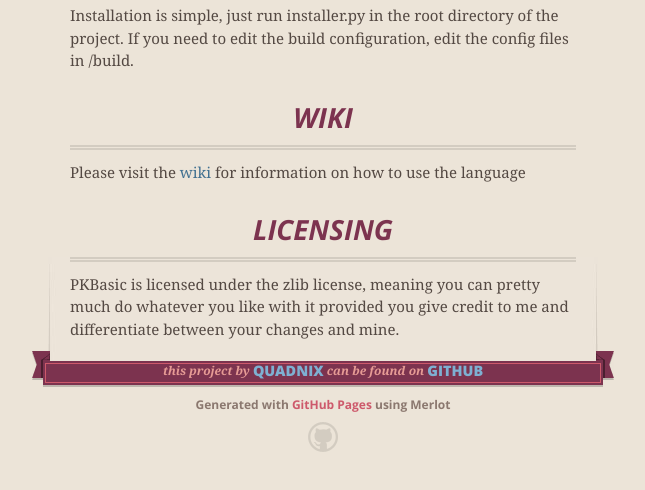
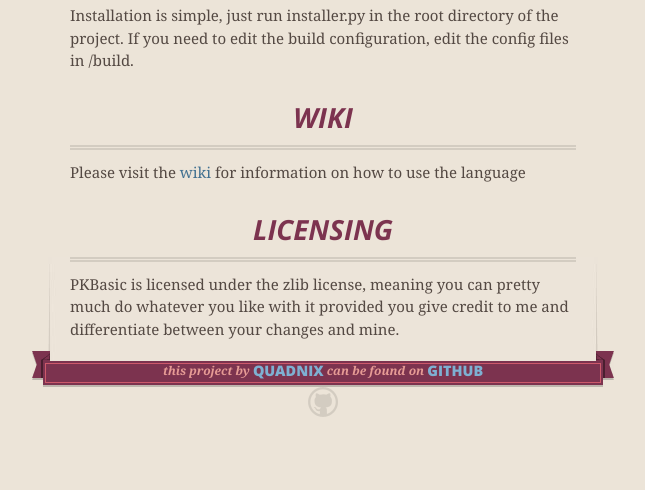
Before and after one commit to pkage/PKBASIC, a plain HTML site: page index.html in a window 1280 px wide. Shown: the part 620-1110 px from the top of the page, without its empty margins (317-962 px from the left). After the commit the page ends 1077 px from the top, so only its background shows below. Drawn offline with nearby package versions, Linux system fonts and the light colour scheme.

Commit message:
removed watermark

```diff
--- a/index.html
+++ b/index.html
@@ -86,7 +86,7 @@ If you need to edit the build configuration, edit the config files in /build.</p
           <span class="left-tail"></span>
           <span class="right-tail"></span>
         </span>
-        <p>Generated with <a href="http://pages.github.com">GitHub Pages</a> using Merlot</p>
+        <!--<p>Generated with <a href="http://pages.github.com">GitHub Pages</a> using Merlot</p>-->
         <span class="octocat"></span>
       </footer>
 
```
